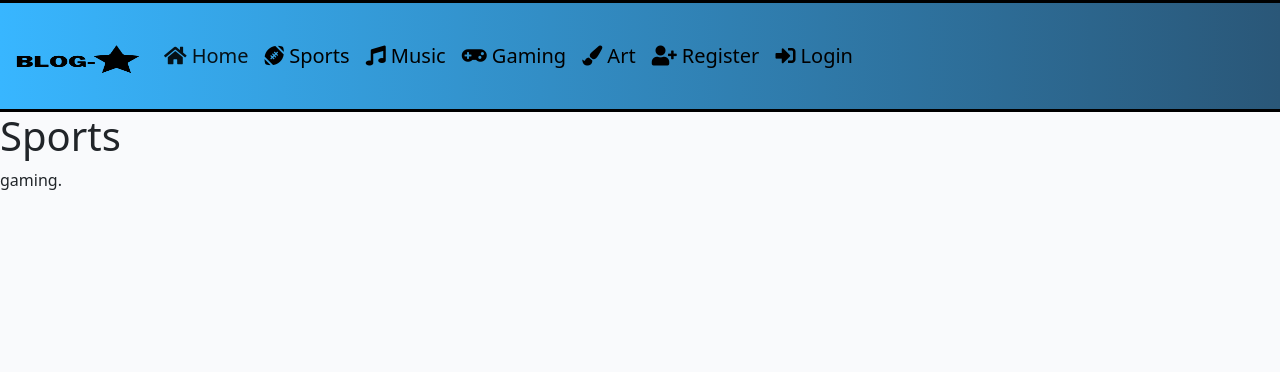
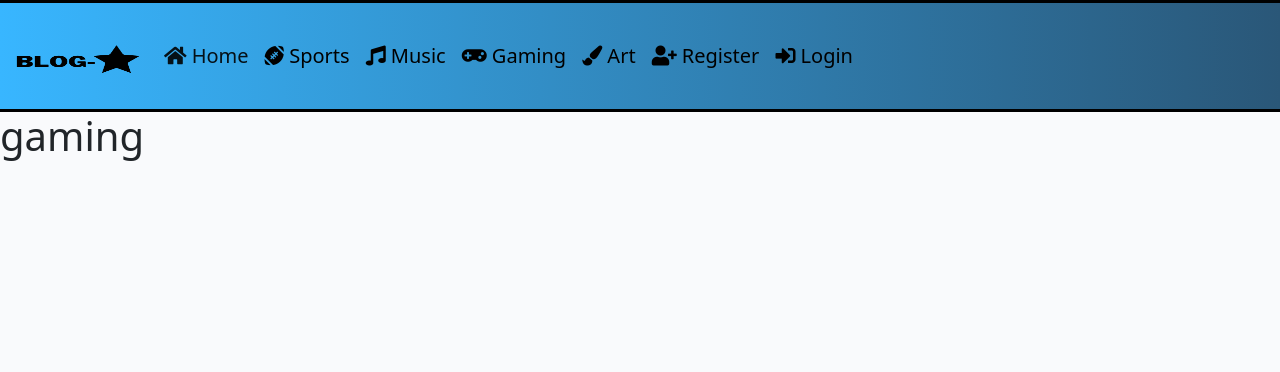
Before and after one commit to Gabriel5638/blog-website, a Django app: page /gaming/ in a window 1280 px wide. Shown: the top 372 px of the page. Run offline with Django 3.2, Linux system fonts and the light colour scheme.

Commit message:
Fix a urls.py comma error

```diff
--- a/blog/urls.py
+++ b/blog/urls.py
@@ -6,7 +6,7 @@ urlpatterns = [
     path('sports/', views.sports_view, name='sports'),
     path('music/', views.music_view, name='music'),
     path('art/', views.art_view, name='art'),
-    path('gaming/',views.gaming_view, name='gaming'),
+    path('gaming/', views.gaming_view, name='gaming'),
     path('like/<slug:slug>/', views.PostLike.as_view(), name='post_like'),
     path('<slug:post_slug>/', views.PostDetail.as_view(), name='post_detail'),
     path('', views.PostList.as_view(), name='home')
--- a/templates/gaming.html
+++ b/templates/gaming.html
@@ -1,6 +1,5 @@
 {% extends 'base.html' %}
 
 {% block content %}
-<h1>Sports</h1>
-    <p>gaming.</p>
+<h1> gaming</h1>
 {% endblock content %}
```
